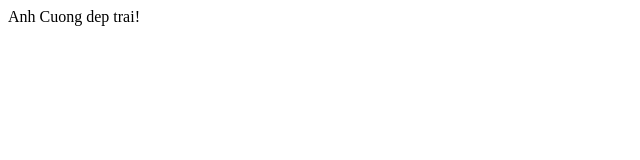
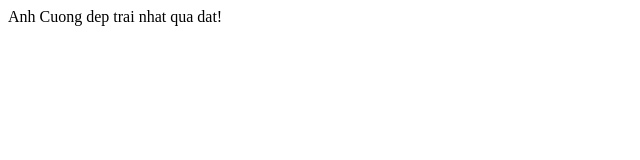
Before and after one commit to bqcuong2479/git-hoc-bui-quoc-cuong, a plain HTML site: page index.html in a window 1280 px wide. Shown: the full height of the page, 0-640 px from the left. Drawn offline with Linux system fonts and the light colour scheme.

```diff
--- a/index.html
+++ b/index.html
@@ -1 +1 @@
-<p>Anh Cuong dep trai!</p>
+<p>Anh Cuong dep trai nhat qua dat!</p>
```
Also changed, not shown: about.html (added).
